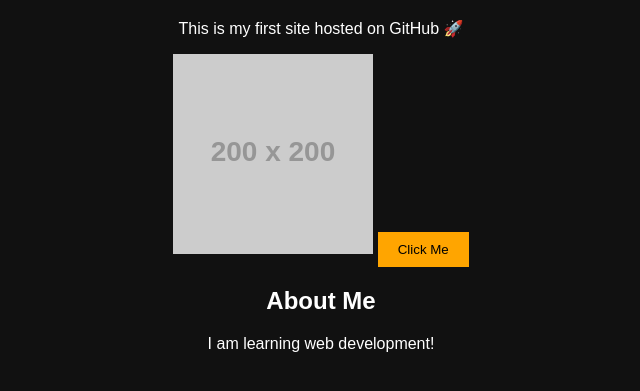
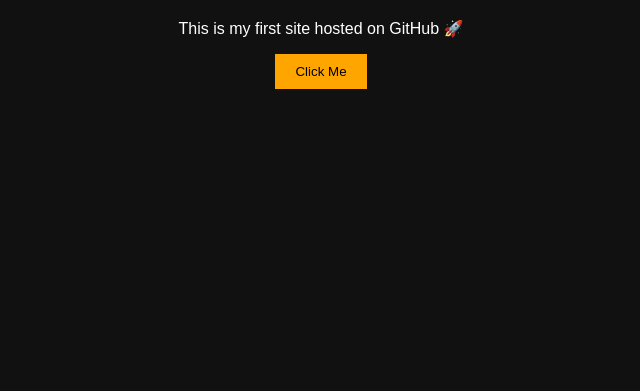
Before and after one commit to unwwh/unwwh.github.io, a plain HTML site: page index.html in a window 1280 px wide. Shown: the part 61-452 px from the top of the page, without its empty margins (319-959 px from the left). Drawn offline with Linux system fonts and the light colour scheme; placeholder pictures from the web are drawn by us.

Commit message:
Update index.html

```diff
--- a/index.html
+++ b/index.html
@@ -24,11 +24,7 @@
 
     <h1>Welcome to My Website</h1>
     <p>This is my first site hosted on GitHub 🚀</p>
-    <img src="https://via.placeholder.com/200">
-
     <button onclick="sayHello()">Click Me</button>
-<h2>About Me</h2>
-<p>I am learning web development!</p>
     <script>
         function sayHello() {
             alert("Hello! You clicked the button!");
```
